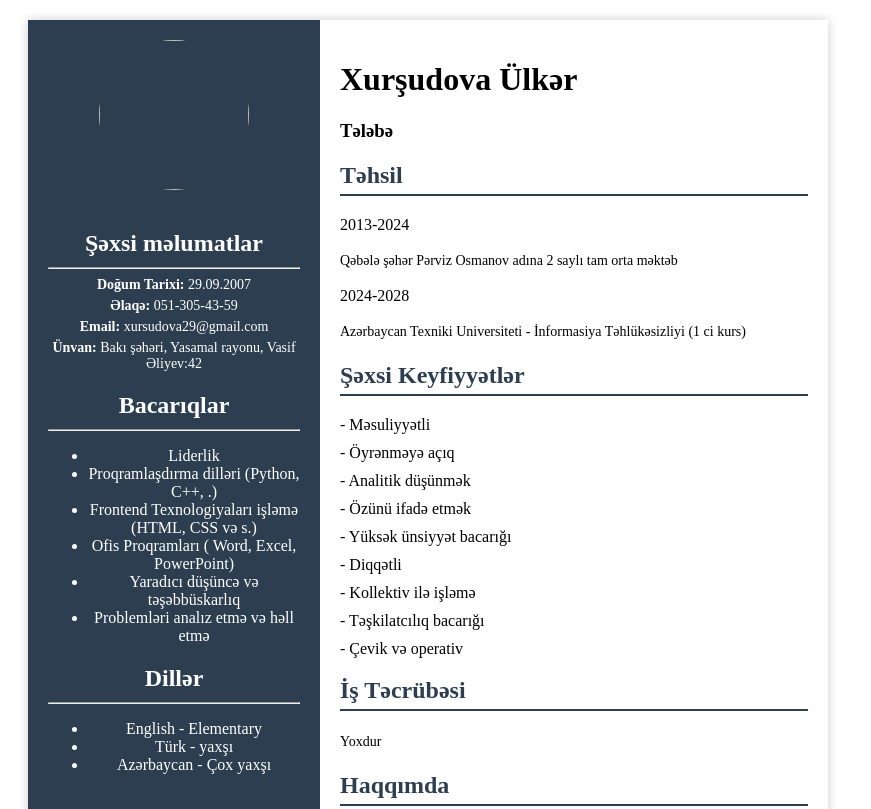
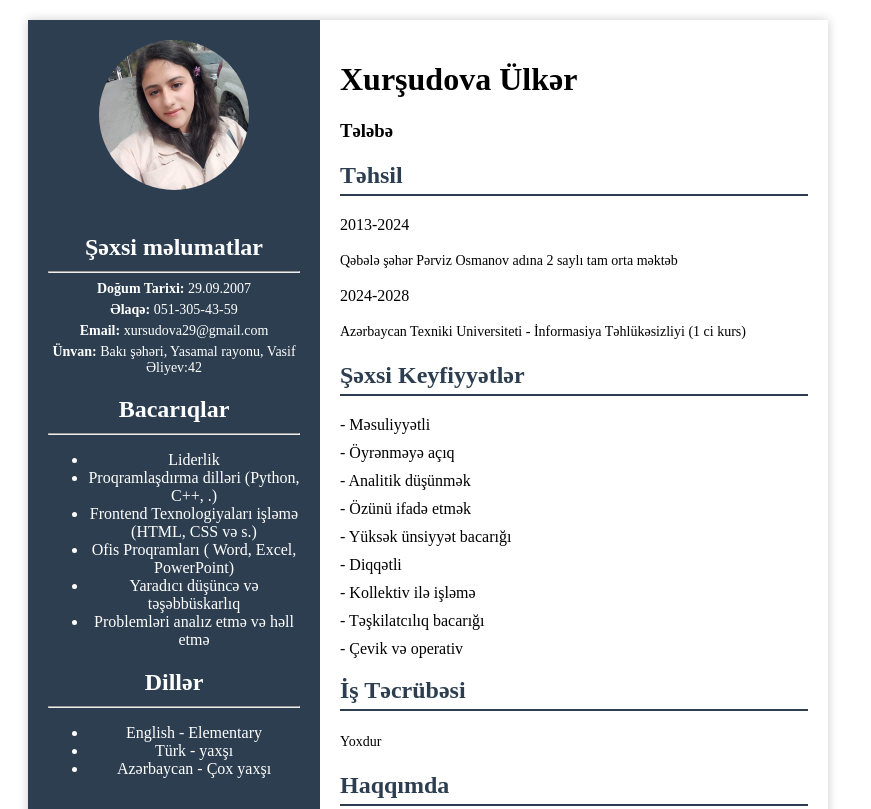
Before and after one commit to Ulkar9/cv-edit, a plain HTML site: page index.html in a window 1280 px wide. Shown: the top 809 px of the page, without its empty margins (0-871 px from the left). Drawn offline with Linux system fonts and the light colour scheme.

Commit message:
Add files via upload

```diff
--- a/index.html
+++ b/index.html
@@ -17,7 +17,7 @@
     <body>
         <div class="cv-container">
             <div class="sidebar">
-                <img src=."my photo.jpg"Photo" width="200">
+                <img src="my photo.jpg"Photo" width="200">
                 <h2>Şəxsi məlumatlar</h2>
                 <hr>
                 <p><strong>Doğum Tarixi:</strong> 29.09.2007</p>
```
